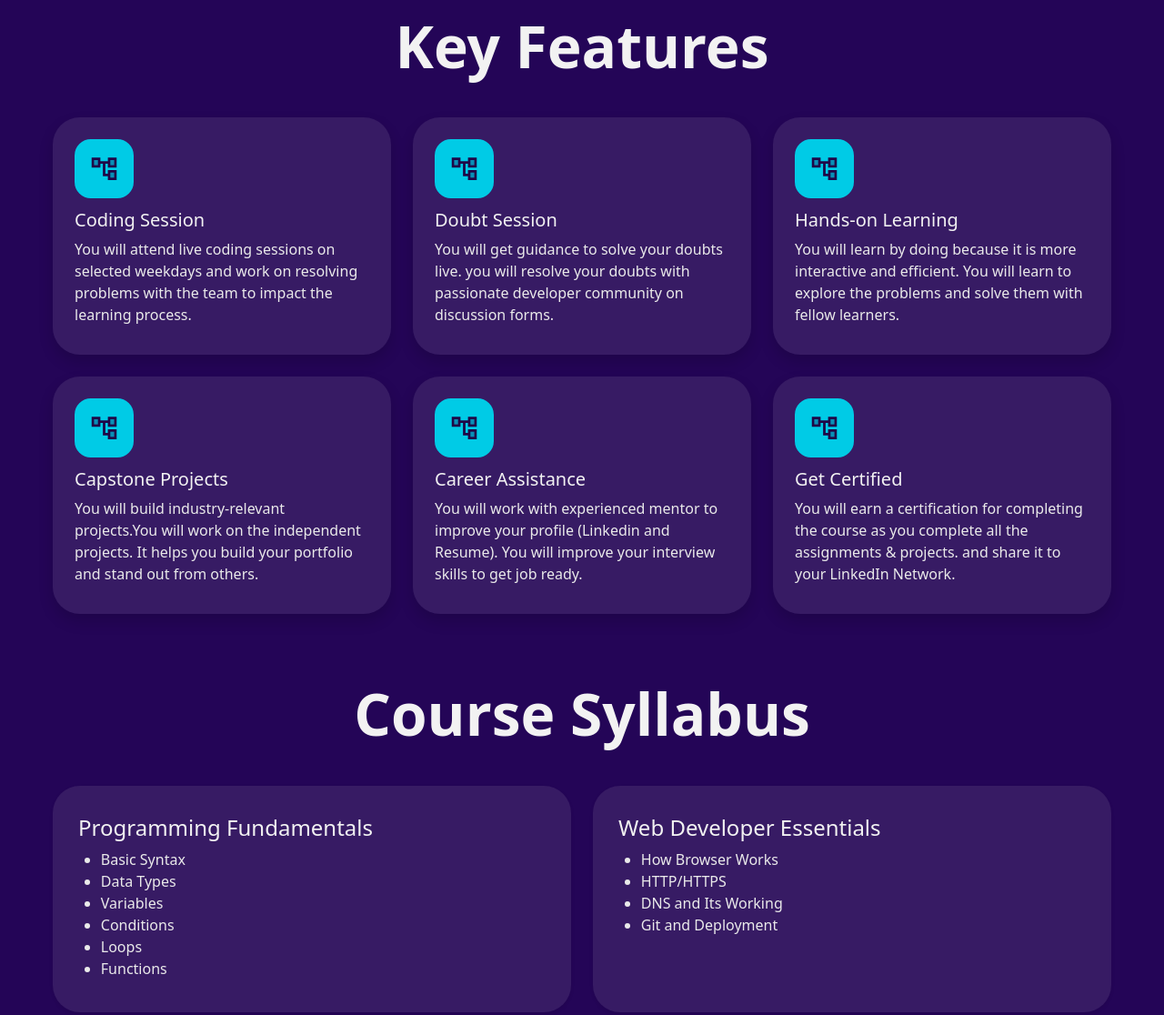
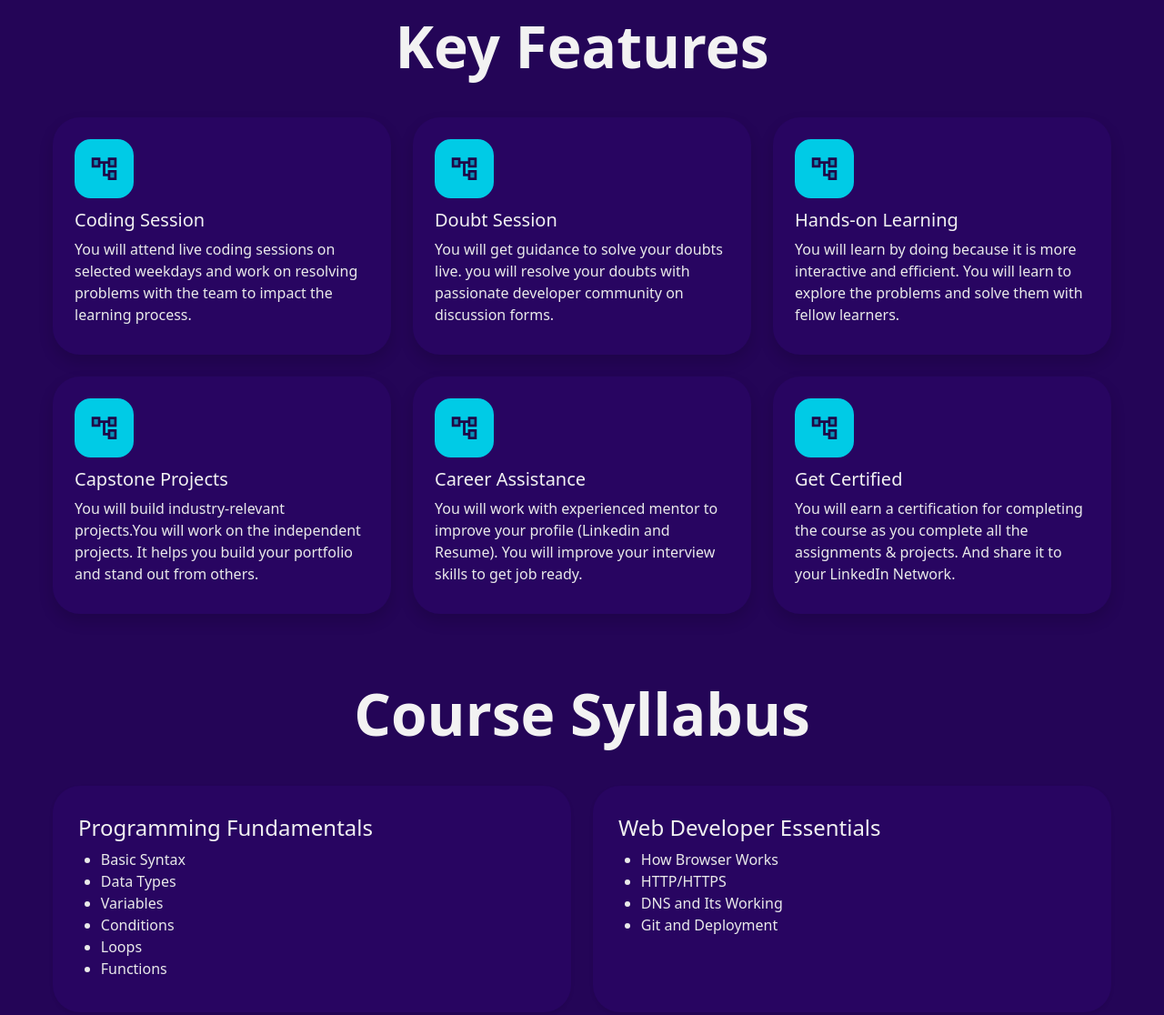
Before and after one commit to arun-pratap/quedemy, a Gatsby site: page / in a window 1280 px wide. Shown: the part 1500-2616 px from the top of the page at 91% size. Built offline with nearby package versions, Linux system fonts and the light colour scheme; Gatsby itself is replaced by a stand-in of ours.

```diff
--- a/src/components/KeyFeatures.js
+++ b/src/components/KeyFeatures.js
@@ -35,7 +35,7 @@ const keyBenefits = [
   },
   {
     title: "Get Certified",
-    para: "You will earn a certification for completing the course as you complete all the assignments & projects. and share it to your LinkedIn Network.",
+    para: "You will earn a certification for completing the course as you complete all the assignments & projects. And share it to your LinkedIn Network.",
     img: dsAlgo,
     imgAlt: "Get Cerified",
   },
--- a/src/style/custom.css
+++ b/src/style/custom.css
@@ -11,6 +11,7 @@
 
     --dark-fg-color: hsl(263deg 66% 24%);
     --dark-fg-color: hsl(263deg 57% 25%);
+    --dark-fg-color: hsl(263deg 90% 20%);
 
     --off-white-color: #f5f5fa;
 
```
